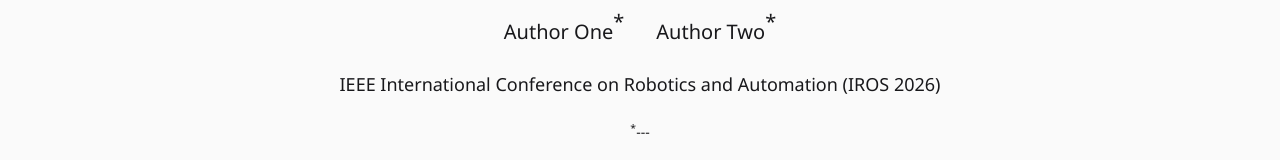
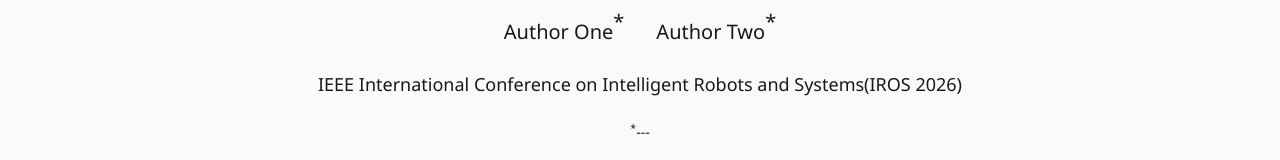
Before and after one commit to Abdullah-AIST/NP-Throw, an Astro site: page / in a window 1280 px wide. Shown: the part 166-326 px from the top of the page. Built offline with nearby package versions, Linux system fonts and the light colour scheme; Astro itself is replaced by a stand-in of ours.

Commit message:
Minor Page Update 2

```diff
--- a/src/pages/index.mdx
+++ b/src/pages/index.mdx
@@ -69,7 +69,7 @@
       notes: ["*"],
     },
   ]}
-  conference="IEEE International Conference on Robotics and Automation (IROS 2026)"
+  conference="IEEE International Conference on Intelligent Robots and Systems(IROS 2026)"
   notes={[
     {
       symbol: "*",
```
